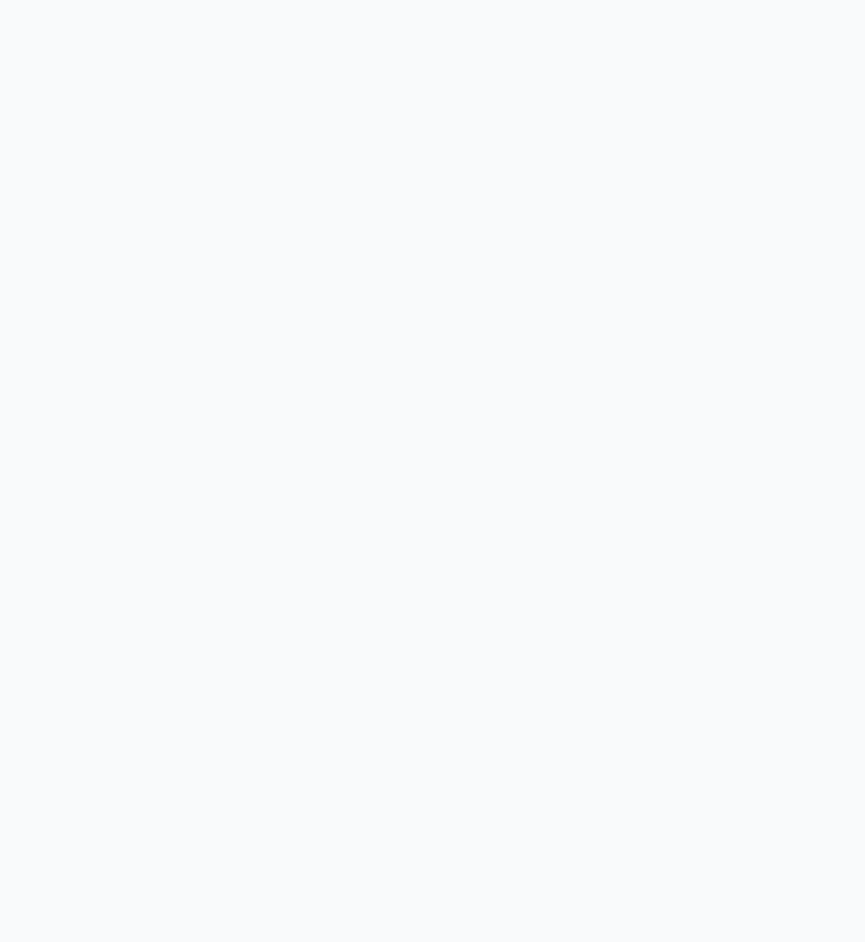
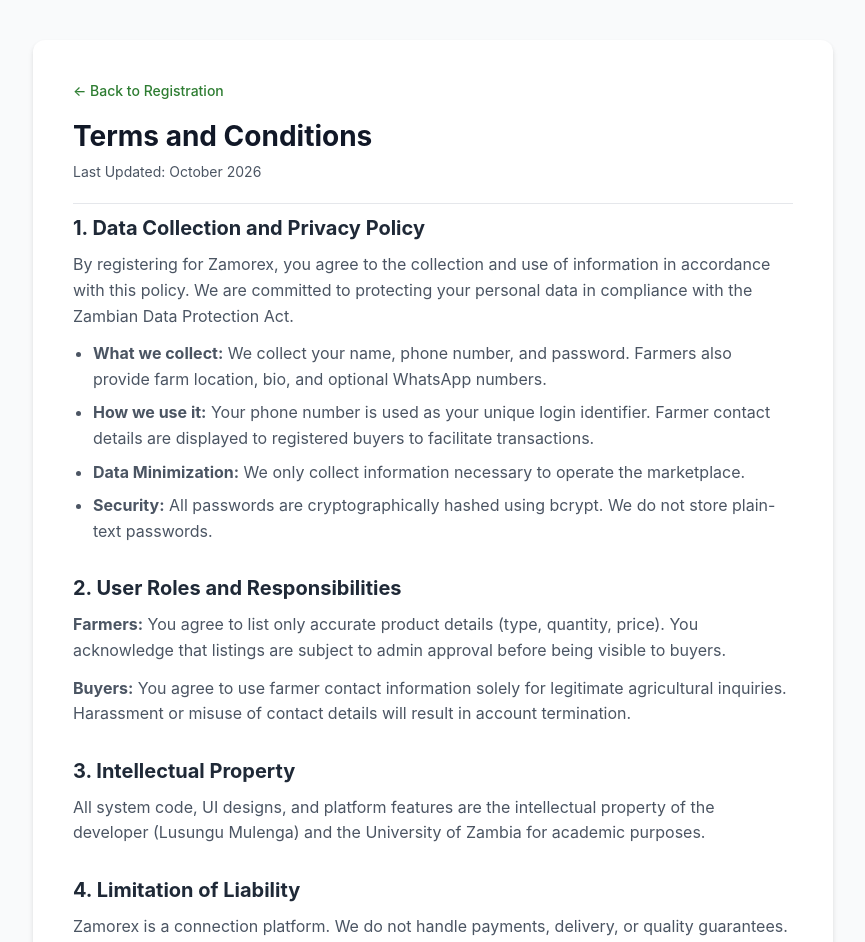
Before and after one commit to Walusungu24/Zamorex-Repo, a React (Vite) app in the folder frontend/: page /terms in a window 1280 px wide. Before the commit this address had no page. Shown: the top 942 px of the page, without its empty margins (207-1072 px from the left). Before the commit the page ends 800 px from the top, so only its background shows below. Built offline with nearby package versions, Linux system fonts and the light colour scheme; the HTML template or start-up script is replaced by a standard one.

Commit message:
T'c and C's addition

```diff
--- a/frontend/src/App.jsx
+++ b/frontend/src/App.jsx
@@ -10,6 +10,7 @@
 import ProtectedRoute from './components/auth/ProtectedRoute';
 import './styles/global.css';
 import EditProfileForm from './pages/Farmer/EditProfileForm';
+import TermsAndConditions from './pages/Public/TermsAndConditions';
 
 function App() {
   return (
@@ -17,6 +18,7 @@
       <Routes>
         {/* Public routes */}
         <Route path="/login" element={<Login />} />
+        <Route path="/terms" element={<TermsAndConditions />} />
         <Route path="/register" element={<Register />} />
         <Route path="/" element={<Navigate to="/login" />} />
 
--- a/frontend/src/components/auth/Auth.css
+++ b/frontend/src/components/auth/Auth.css
@@ -112,3 +112,22 @@
   color: #333;
   font-size: 14px;
 }
+
+.terms-checkbox {
+  display: flex;
+  align-items: flex-start;
+  gap: 10px;
+  margin-bottom: 16px;
+  font-size: 13px;
+  color: var(--gray-600);
+}
+
+.terms-checkbox input {
+  margin-top: 3px;
+  width: auto;
+}
+
+.terms-checkbox a {
+  color: var(--primary);
+  font-weight: 500;
+}
--- a/frontend/src/components/auth/Register.jsx
+++ b/frontend/src/components/auth/Register.jsx
@@ -30,13 +30,11 @@
     setError('');
     setSuccess('');
 
-    // Validate passwords match
     if (formData.password !== formData.confirmPassword) {
       setError('Passwords do not match');
       return;
     }
 
-    // Validate password length
     if (formData.password.length < 6) {
       setError('Password must be at least 6 characters');
       return;
@@ -45,12 +43,10 @@
     setLoading(true);
 
     try {
-      // Remove confirmPassword before sending
       const { confirmPassword, ...registerData } = formData;
-
       await API.post('/users/register', registerData);
 
-      setSuccess('Registration successful! Redirecting to login...');
+      setSuccess('Account created successfully. Redirecting to login...');
       setTimeout(() => {
         navigate('/login');
       }, 2000);
@@ -65,7 +61,7 @@
     <div className="auth-container">
       <div className="auth-card">
         <div className="auth-header">
-          <h1>🌾 Zamorex</h1>
+          <h1>ZAMOREX</h1>
           <p>Create your account to get started.</p>
         </div>
 
@@ -103,7 +99,7 @@
           />
 
           <div className="form-group">
-            <label className="input-label">I want to register as a...</label>
+            <label className="input-label">I want to register as a</label>
             <select
               name="role"
               value={formData.role}
@@ -111,8 +107,8 @@
               className="form-select"
               required
             >
-              <option value="buyer">Buyer - I want to buy products</option>
-              <option value="farmer">Farmer - I want to sell products</option>
+              <option value="buyer">Buyer — I want to buy products</option>
+              <option value="farmer">Farmer — I want to sell products</option>
             </select>
           </div>
 
@@ -136,6 +132,13 @@
             required
           />
 
+          <div className="terms-checkbox">
+  <input type="checkbox" required id="terms" />
+  <label htmlFor="terms">
+    I agree to the <a href="/terms" target="_blank" rel="noopener noreferrer">Terms and Conditions</a> and Data Privacy Policy.
+  </label>
+</div>
+
           <Button
             type="submit"
             fullWidth
@@ -147,7 +150,7 @@
 
         <div className="auth-footer">
           <p>
-            Already have an account? <a href="/login">Login</a>
+            Already have an account? <a href="/login">Sign in</a>
           </p>
         </div>
       </div>
--- /dev/null
+++ b/frontend/src/pages/Public/TermsAndConditions.css
@@ -0,0 +1,66 @@
+.terms-container {
+  min-height: 100vh;
+  background: var(--gray-50);
+  padding: 40px 20px;
+}
+
+.terms-content {
+  max-width: 800px;
+  margin: 0 auto;
+  background: white;
+  padding: 40px;
+  border-radius: var(--radius);
+  box-shadow: var(--shadow-md);
+}
+
+.back-link {
+  display: inline-block;
+  color: var(--primary);
+  text-decoration: none;
+  font-weight: 500;
+  margin-bottom: 20px;
+}
+
+.back-link:hover {
+  text-decoration: underline;
+}
+
+.terms-content h1 {
+  font-size: 28px;
+  color: var(--gray-900);
+  margin-bottom: 8px;
+}
+
+.last-updated {
+  color: var(--gray-500);
+  font-size: 14px;
+  margin-bottom: 32px;
+  padding-bottom: 20px;
+  border-bottom: 1px solid var(--gray-200);
+}
+
+.terms-content section {
+  margin-bottom: 32px;
+}
+
+.terms-content h2 {
+  font-size: 20px;
+  color: var(--gray-800);
+  margin-bottom: 12px;
+}
+
+.terms-content p {
+  color: var(--gray-600);
+  line-height: 1.6;
+  margin-bottom: 12px;
+}
+
+.terms-content ul {
+  margin-left: 20px;
+  color: var(--gray-600);
+  line-height: 1.6;
+}
+
+.terms-content li {
+  margin-bottom: 8px;
+}
--- /dev/null
+++ b/frontend/src/pages/Public/TermsAndConditions.jsx
@@ -0,0 +1,78 @@
+import React from 'react';
+import { Link } from 'react-router-dom';
+import './TermsAndConditions.css';
+
+function TermsAndConditions() {
+  return (
+    <div className="terms-container">
+      <div className="terms-content">
+        <Link to="/register" className="back-link">← Back to Registration</Link>
+
+        <h1>Terms and Conditions</h1>
+        <p className="last-updated">Last Updated: October 2026</p>
+
+        <section>
+          <h2>1. Data Collection and Privacy Policy</h2>
+          <p>
+            By registering for Zamorex, you agree to the collection and use of
+            information in accordance with this policy. We are committed to protecting
+            your personal data in compliance with the Zambian Data Protection Act.
+          </p>
+          <ul>
+            <li><strong>What we collect:</strong> We collect your name, phone number,
+            and password. Farmers also provide farm location, bio, and optional WhatsApp numbers.</li>
+            <li><strong>How we use it:</strong> Your phone number is used as your unique
+            login identifier. Farmer contact details are displayed to registered buyers
+            to facilitate transactions.</li>
+            <li><strong>Data Minimization:</strong> We only collect information necessary
+            to operate the marketplace.</li>
+            <li><strong>Security:</strong> All passwords are cryptographically hashed using
+            bcrypt. We do not store plain-text passwords.</li>
+          </ul>
+        </section>
+
+        <section>
+          <h2>2. User Roles and Responsibilities</h2>
+          <p>
+            <strong>Farmers:</strong> You agree to list only accurate product details
+            (type, quantity, price). You acknowledge that listings are subject to admin
+            approval before being visible to buyers.
+          </p>
+          <p>
+            <strong>Buyers:</strong> You agree to use farmer contact information solely
+            for legitimate agricultural inquiries. Harassment or misuse of contact details
+            will result in account termination.
+          </p>
+        </section>
+
+        <section>
+          <h2>3. Intellectual Property</h2>
+          <p>
+            All system code, UI designs, and platform features are the intellectual
+            property of the developer (Lusungu Mulenga) and the University of Zambia
+            for academic purposes.
+          </p>
+        </section>
+
+        <section>
+          <h2>4. Limitation of Liability</h2>
+          <p>
+            Zamorex is a connection platform. We do not handle payments, delivery, or
+            quality guarantees. Transactions and agreements are strictly between the
+            farmer and the buyer.
+          </p>
+        </section>
+
+        <section>
+          <h2>5. Consent</h2>
+          <p>
+            By clicking "Register" on the signup page, you confirm that you have read,
+            understood, and agree to these Terms and Conditions.
+          </p>
+        </section>
+      </div>
+    </div>
+  );
+}
+
+export default TermsAndConditions;
```
